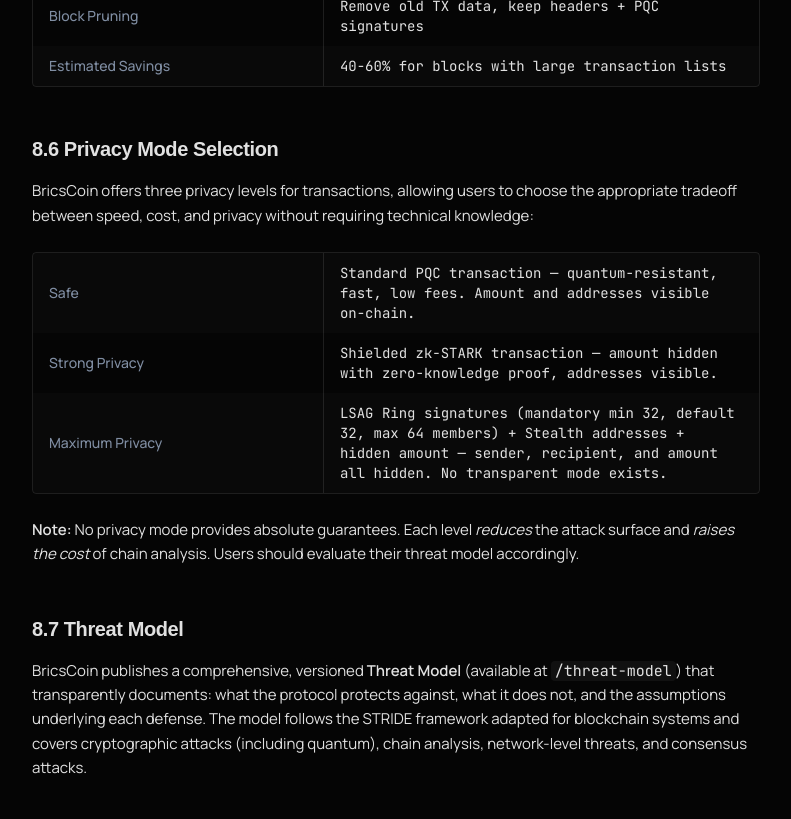
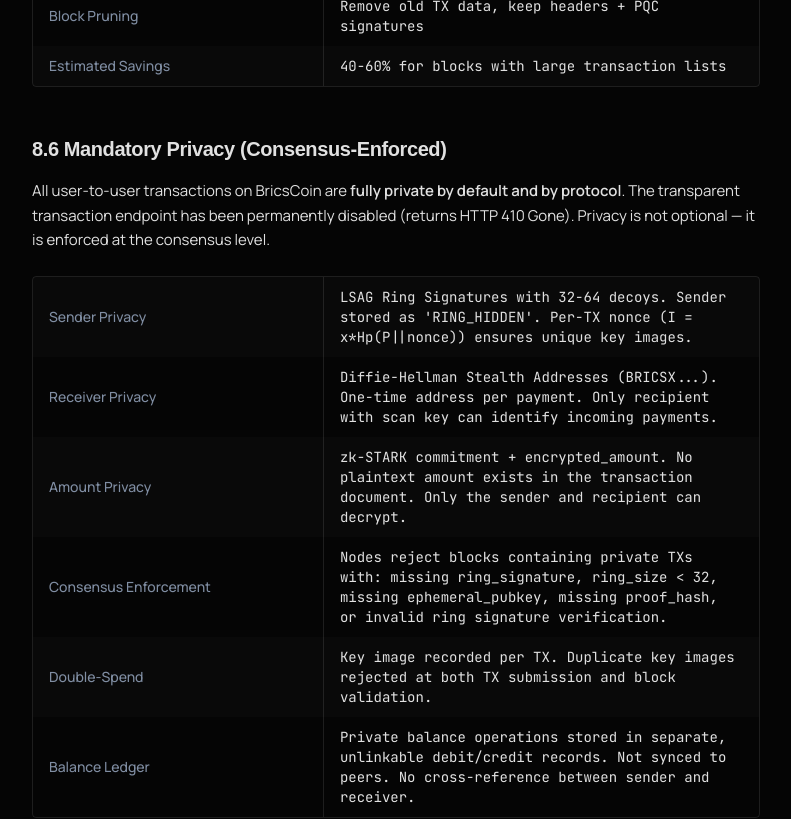
Before and after one commit to Bricscoin2026/Bricscoin, a React (Create React App) app in the folder frontend/: page /whitepaper in a window 1280 px wide. Shown: the part 10720-11539 px from the top of the page, without its empty margins (376-1167 px from the left). Built offline with nearby package versions, Linux system fonts and the light colour scheme; no server answers; a web font is replaced by a local one.

Commit message:
auto-commit for 6c3d9860-b25d-448a-9eb6-9a6d616b7fcd

```diff
--- a/frontend/src/pages/Whitepaper.jsx
+++ b/frontend/src/pages/Whitepaper.jsx
@@ -488,19 +488,22 @@ export default function Whitepaper() {
             ["Estimated Savings", "40-60% for blocks with large transaction lists"],
           ]} />
 
-          <SectionHeading id="sec-privacymodes" level={3}>8.6 Privacy Mode Selection</SectionHeading>
+          <SectionHeading id="sec-privacymodes" level={3}>8.6 Mandatory Privacy (Consensus-Enforced)</SectionHeading>
           <p>
-            BricsCoin offers three privacy levels for transactions, allowing users to choose the appropriate tradeoff
-            between speed, cost, and privacy without requiring technical knowledge:
+            All user-to-user transactions on BricsCoin are <strong>fully private by default and by protocol</strong>. The transparent transaction endpoint
+            has been permanently disabled (returns HTTP 410 Gone). Privacy is not optional &mdash; it is enforced at the consensus level.
           </p>
           <SpecTable rows={[
-            ["Safe", "Standard PQC transaction — quantum-resistant, fast, low fees. Amount and addresses visible on-chain."],
-            ["Strong Privacy", "Shielded zk-STARK transaction — amount hidden with zero-knowledge proof, addresses visible."],
-            ["Maximum Privacy", "LSAG Ring signatures (mandatory min 32, default 32, max 64 members) + Stealth addresses + hidden amount — sender, recipient, and amount all hidden. No transparent mode exists."],
+            ["Sender Privacy", "LSAG Ring Signatures with 32-64 decoys. Sender stored as 'RING_HIDDEN'. Per-TX nonce (I = x*Hp(P||nonce)) ensures unique key images."],
+            ["Receiver Privacy", "Diffie-Hellman Stealth Addresses (BRICSX...). One-time address per payment. Only recipient with scan key can identify incoming payments."],
+            ["Amount Privacy", "zk-STARK commitment + encrypted_amount. No plaintext amount exists in the transaction document. Only the sender and recipient can decrypt."],
+            ["Consensus Enforcement", "Nodes reject blocks containing private TXs with: missing ring_signature, ring_size < 32, missing ephemeral_pubkey, missing proof_hash, or invalid ring signature verification."],
+            ["Double-Spend", "Key image recorded per TX. Duplicate key images rejected at both TX submission and block validation."],
+            ["Balance Ledger", "Private balance operations stored in separate, unlinkable debit/credit records. Not synced to peers. No cross-reference between sender and receiver."],
           ]} />
           <p className="mt-2">
-            <strong>Note:</strong> No privacy mode provides absolute guarantees. Each level <em>reduces</em> the attack surface
-            and <em>raises the cost</em> of chain analysis. Users should evaluate their threat model accordingly.
+            <strong>On-chain view of a private transaction:</strong> <code className="bg-white/5 px-1 rounded">sender: "RING_HIDDEN"</code>, <code className="bg-white/5 px-1 rounded">recipient: "BRICSXa4f..."</code>, <code className="bg-white/5 px-1 rounded">display_amount: "SHIELDED"</code>.
+            No plaintext sender address, no plaintext amount, no linkable metadata.
           </p>
 
           <SectionHeading id="sec-threatmodel" level={3}>8.7 Threat Model</SectionHeading>
```
